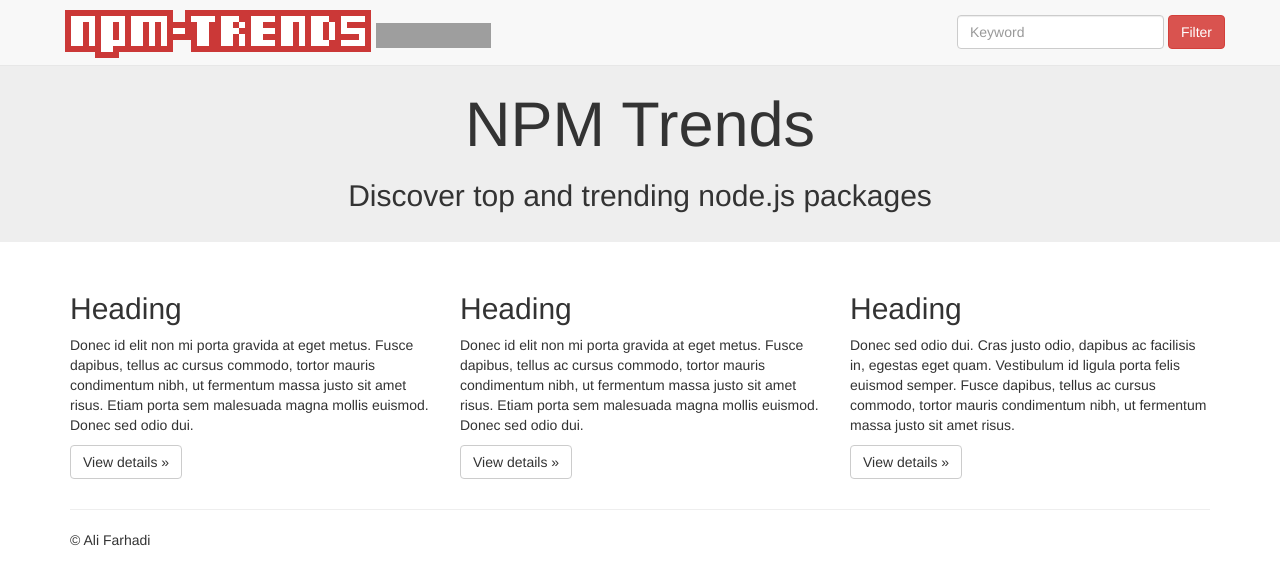
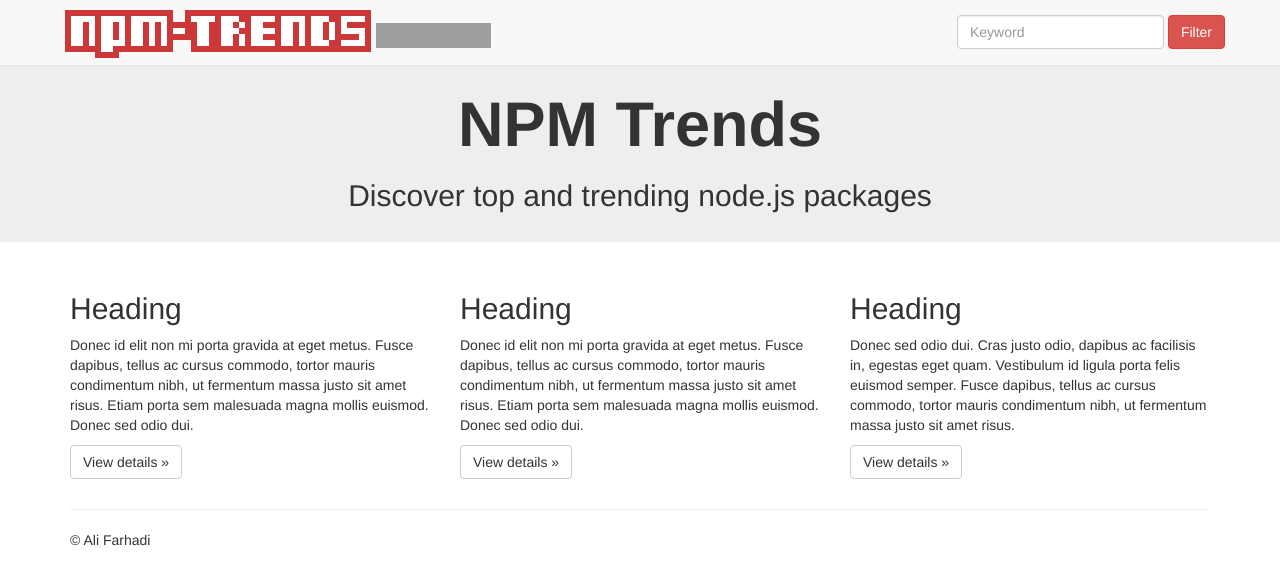
Before and after one commit to nko5/farhadi, a website: page public/index.html in a window 1280 px wide. Drawn offline with Linux system fonts and the light colour scheme; grey boxes are pictures that could not be loaded.

Commit message:
Updating template

```diff
--- a/package.json
+++ b/package.json
@@ -1,7 +1,7 @@
 {
   "name": "npm-trends",
   "version": "0.0.1",
-  "description": "An application to discover node.js packages.",
+  "description": "An application to discover top and trending node.js packages",
   "author": "Ali Farhadi <a.farhadi@gmail.com>",
   "main": "./app.js",
   "dependencies": {
--- a/public/css/main.css
+++ b/public/css/main.css
@@ -6,11 +6,11 @@
 .navbar-form {
 	padding: 7px 0;
 }
-.navbar-brand>img {
-	/*padding: 0px;*/
-}
 .jumbotron {
 	padding: 70px 0 20px;
+}
+.jumbotron h1 {
+	font-weight: bold;
 }
 .jumbotron h1, .jumbotron h2 {
     text-align: center;
```
